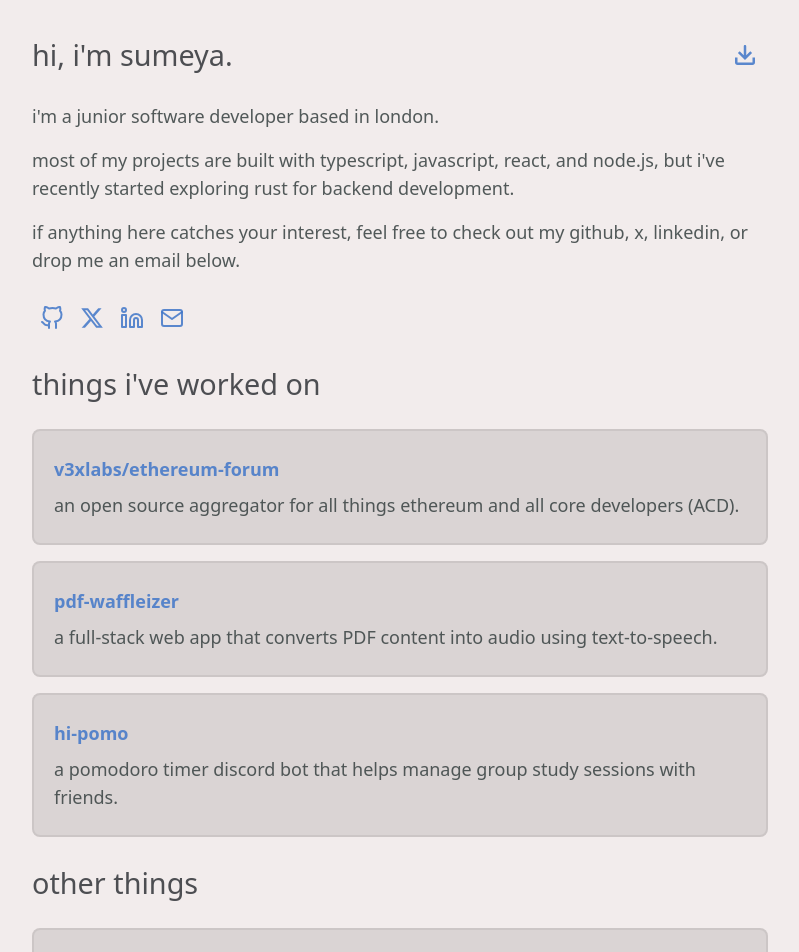
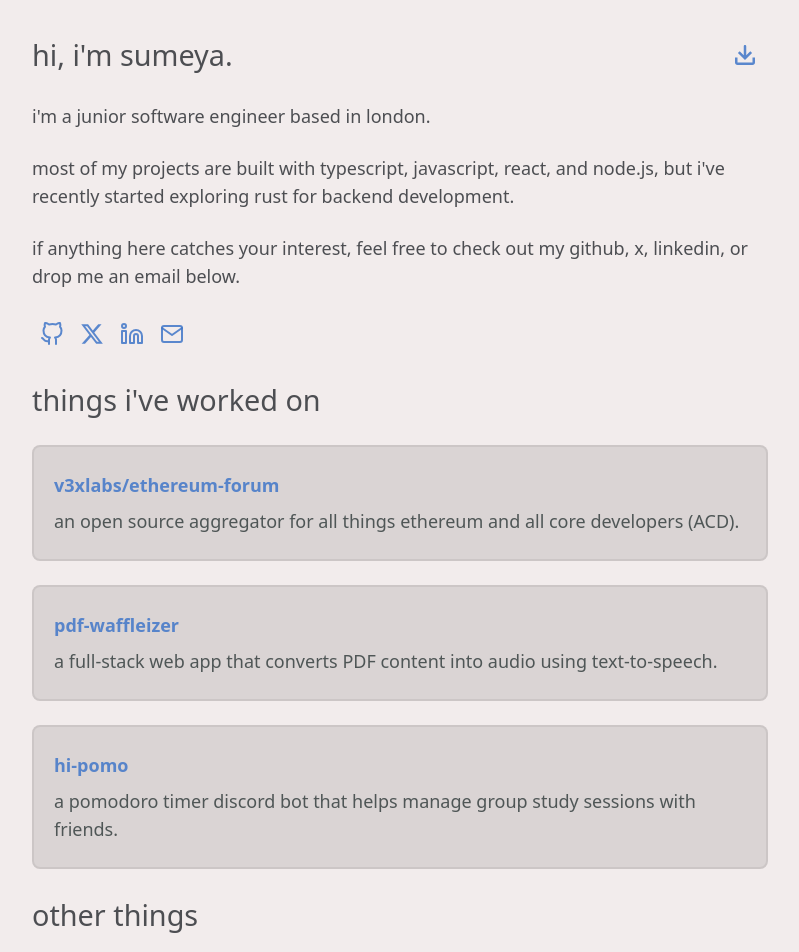
Before and after one commit to sumeyacodes/sumeya.dev, a React (Vite) app: page / in a window 1280 px wide. Shown: the top 952 px of the page, without its empty margins (240-1039 px from the left). Built offline with nearby package versions, Linux system fonts and the light colour scheme.

Commit message:
fix: print document layout

```diff
--- a/src/App.tsx
+++ b/src/App.tsx
@@ -12,15 +12,20 @@ export default function App() {
         <DownloadButton />
       </header>
 
-      <PersonalBio content={content} />
+      <section>
+        <PersonalBio content={content} />
+        <SocialLinks />
+      </section>
 
-      <SocialLinks />
+      <section>
+        <h1>things i've worked on</h1>
+        <Cards cardContent={currentProjects} />
+      </section>
 
-      <h1>things i've worked on</h1>
-      <Cards cardContent={currentProjects} />
-
-      <h1>other things</h1>
-      <Cards cardContent={other} />
+      <section>
+        <h1>other things</h1>
+        <Cards cardContent={other} />
+      </section>
     </main>
   );
 }
--- a/src/components/cards.tsx
+++ b/src/components/cards.tsx
@@ -1,8 +1,7 @@
 import type { Projects } from "../util/types";
 
-export function Cards({ cardContent }: { cardContent: Projects[] }) {
-  return (
-    <section className="w-full space-y-4">
+export const Cards = ({ cardContent }: { cardContent: Projects[] }) => (
+  <>
     {cardContent.map((content) => (
       <a
         key={content.title}
@@ -21,15 +20,12 @@ export function Cards({ cardContent }: { cardContent: Projects[] }) {
               {content.title}
             </h3>
             {content.date && (
-                <span className="text-sm text-secondary/80">
-                  {content.date}
-                </span>
+              <span className="text-sm text-secondary/80">{content.date}</span>
             )}
           </header>
           <p className="text-secondary text-lg">{content.description}</p>
         </article>
       </a>
     ))}
-    </section>
+  </>
 );
-}
--- a/src/components/download-button.tsx
+++ b/src/components/download-button.tsx
@@ -1,10 +1,9 @@
 import { CgSoftwareDownload } from "react-icons/cg";
 
-export function DownloadButton() {
-  return (
+export const DownloadButton = () => (
   <button
     title="Download or print PDF"
-      className="p-2 text-3xl rounded-lg hover:backdrop-brightness-90 text-accent transition-all duration-250 group cursor-pointer"
+    className="download-button p-2 text-3xl rounded-lg hover:backdrop-brightness-90 text-accent transition-all duration-250 group cursor-pointer"
     onClick={(e) => {
       e.preventDefault();
       window.print();
@@ -12,4 +11,3 @@ export function DownloadButton() {
     <CgSoftwareDownload />
   </button>
 );
-}
--- a/src/components/personal-bio.tsx
+++ b/src/components/personal-bio.tsx
@@ -1,11 +1,9 @@
-export function PersonalBio({ content }: { content: string[] }) {
-  return (
-    <section className="space-y-4 text-secondary">
+export const PersonalBio = ({ content }: { content: string[] }) => (
+  <>
     {content.map((text, index) => (
       <p key={index} className="text-lg">
         {text}
       </p>
     ))}
-    </section>
+  </>
 );
-}
--- a/src/components/social-links.tsx
+++ b/src/components/social-links.tsx
@@ -1,7 +1,6 @@
 import { socials } from "../util/content";
 
-export function SocialLinks() {
-  return (
+export const SocialLinks = () => (
   <span className="flex items-center text-2xl space-1">
     {socials.map((social) => (
       <a
@@ -14,4 +13,3 @@ export function SocialLinks() {
     ))}
   </span>
 );
-}
--- a/src/styles/index.css
+++ b/src/styles/index.css
@@ -22,9 +22,19 @@
     min-height: 100vh;
     font-weight: 400;
   }
+
+  section {
+    @apply space-y-6;
+  }
 }
 @media print {
   @page {
+    size: auto;
     margin: 0;
+    padding: 0;
+  }
+
+  .download-button {
+    display: none;
   }
 }
--- a/src/util/content.tsx
+++ b/src/util/content.tsx
@@ -3,7 +3,7 @@ import type { Socials, Projects } from "./types";
 import { FaXTwitter } from "react-icons/fa6";
 
 export const content = [
-  "i'm a junior software developer based in london.",
+  "i'm a junior software engineer based in london.",
   "most of my projects are built with typescript, javascript, react, and node.js, but i've recently started exploring rust for backend development.",
   "if anything here catches your interest, feel free to check out my github, x, linkedin, or drop me an email below.",
 ];
```
Lines whose indentation alone changed are shown as unchanged.
